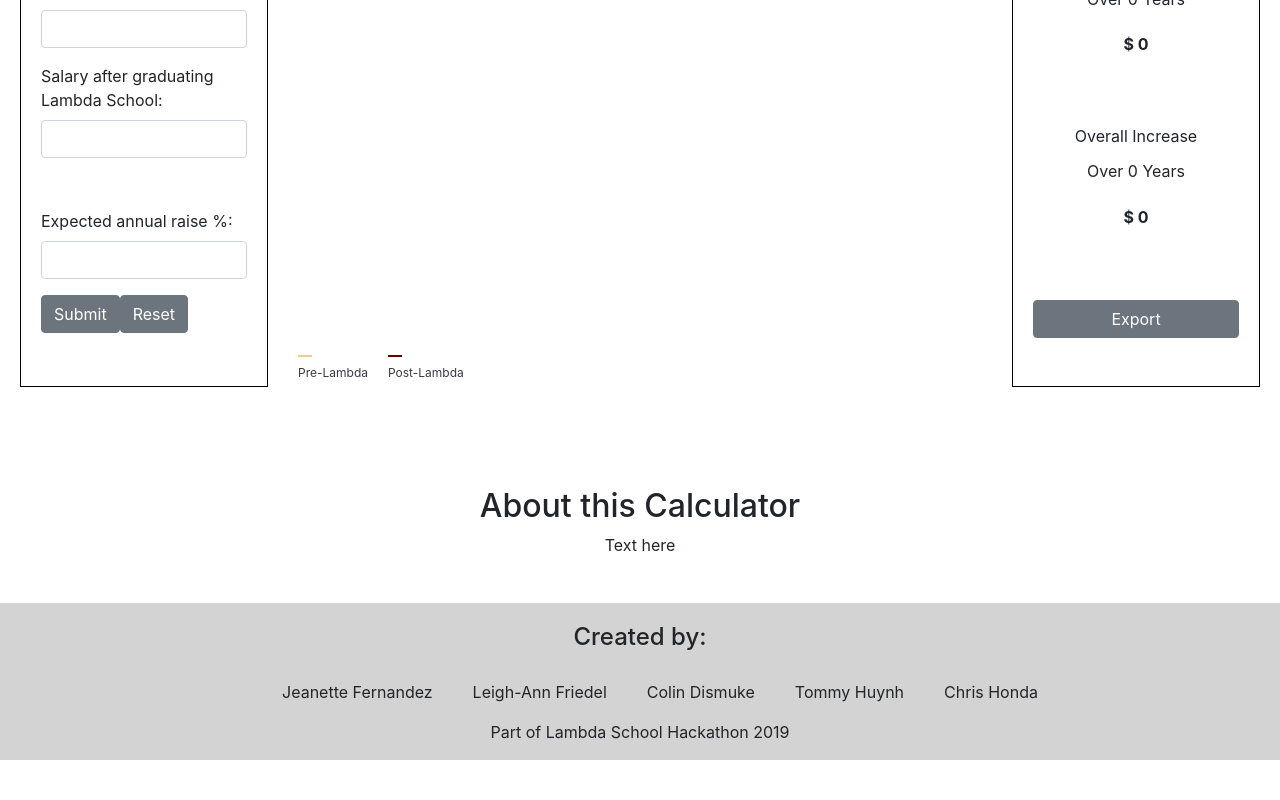
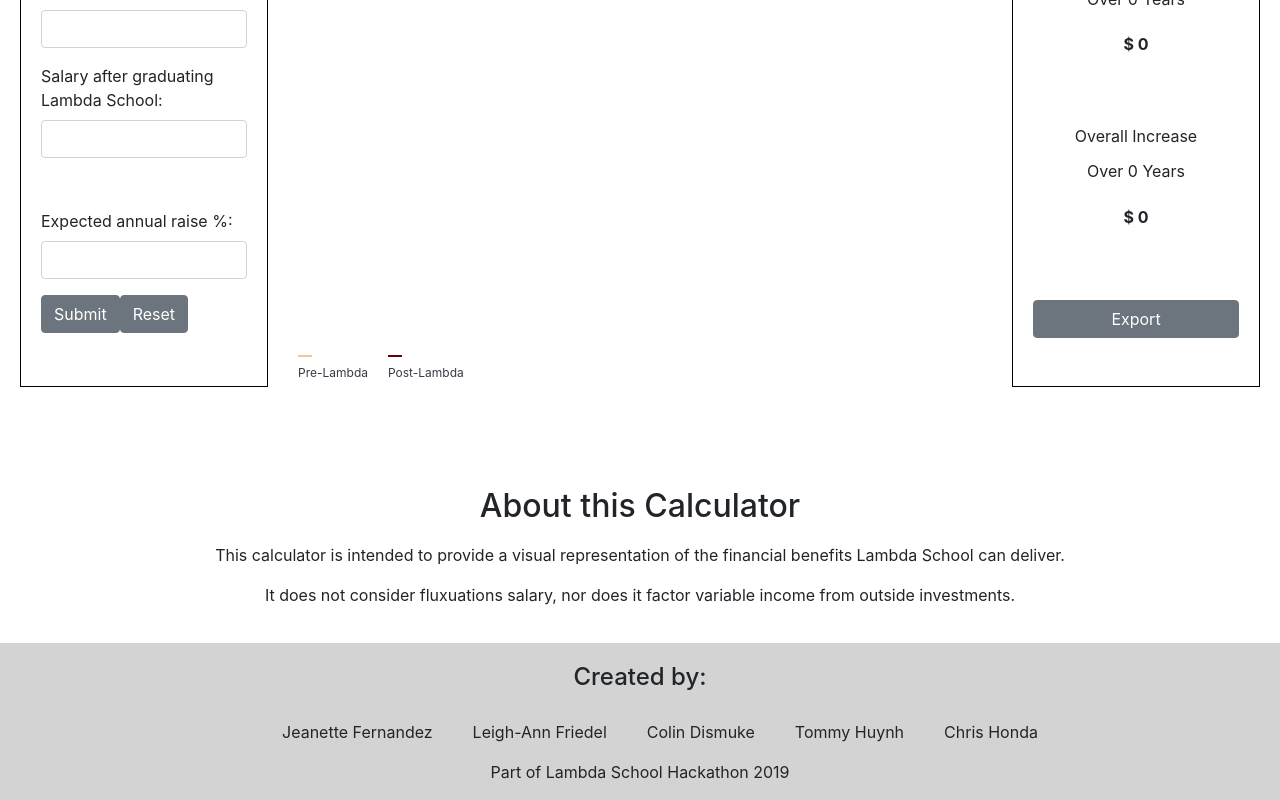
Before and after one commit to LambdaWinter19Hackathon-Calculator/Hackathon_Income_Calculator, a React (Create React App) app: page / in a window 1280 px wide. Shown: the part 363-1163 px from the top of the page. Before the commit the page ends 1123 px from the top, so only its background shows below. Built offline with nearby package versions, Linux system fonts and the light colour scheme.

Commit message:
Added some text about the calculator; Changed some padding in the Footer;

```diff
--- a/src/components/Footer.js
+++ b/src/components/Footer.js
@@ -7,7 +7,8 @@
             <Wrapper>
                 <About>
                     <h2>About this Calculator</h2>
-                    <p>Text here</p>
+                    <p>This calculator is intended to provide a visual representation of the financial benefits Lambda School can deliver.</p>
+                    <p>It does not consider fluxuations salary, nor does it factor variable income from outside investments.</p>
                 </About>
                 <Credits>
                     <h4>Created by:</h4>
@@ -35,7 +36,10 @@
 `
 const About = styled.div`
 text-align: center;
-padding-bottom: 30px;
+padding-bottom: 20px;
+h2 {
+    padding-bottom: 10px;
+}
 `;
 
 const Credits = styled.div`
```
